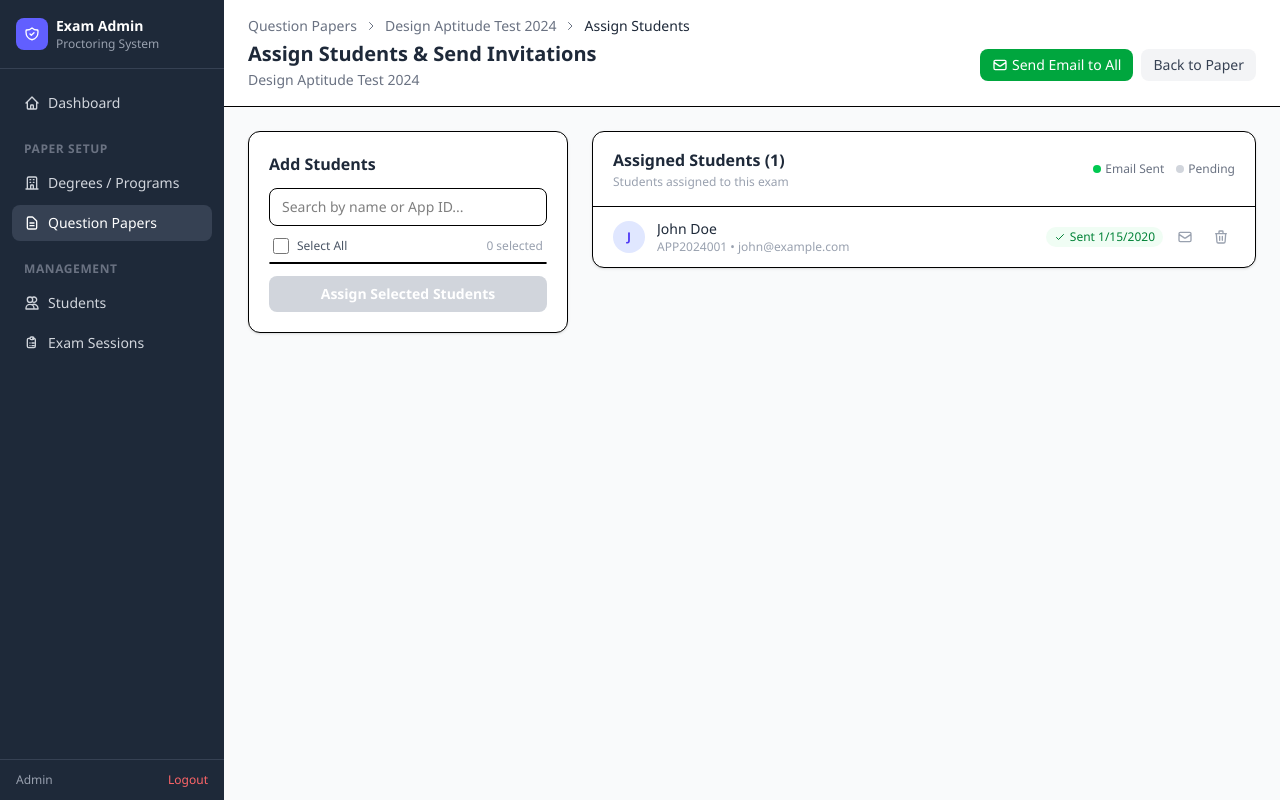
After one commit to atlasskilltech/entrance, a Node server app: page /admin/exams/1/assignments in a window 1280 px wide. The commit adds this page. Run offline with Node 20, Linux system fonts and the light colour scheme; the visitor is signed in with stand-in values (Sample User, id 1); data comes from the database, SQL or seed files in the repository; tables that the repository leaves empty hold one stand-in row (values such as "Sample post"); style sheets or scripts are compiled from the project's sources.

Commit message:
feat: exam assignment to students with auto-login email invitations
New features:
- Assign specific students to exams via admin UI
- Send email invitations with one-click auto-login links
- Token-based auto-login: student clicks link -> auto-logged in -> exam starts
- Dashboard shows only assigned exams (fallback to all if no assignments)

New files:
- db/migrate-v4.sql: ent_exam_assignments + ent_login_tokens tables
- config/email.js: Nodemailer service with HTML email template
- views/admin/exam-assignments.ejs: Assignment management UI

Changes:
- routes/auth.js: GET /auth/token/:token for auto-login
- routes/admin.js: Assignment CRUD + email sending endpoints
- routes/exam.js: Dashboard filters by student assignment
- views/admin/exam-detail.ejs: "Assign Students" button added

SMTP config via env vars: SMTP_HOST, SMTP_PORT, SMTP_USER, SMTP_PASS, APP_URL

https://claude.ai/code/session_013wod3aAtYAmh4KizLnTGRA

```diff
--- a/package.json
+++ b/package.json
@@ -26,6 +26,7 @@
     "express-session": "^1.19.0",
     "multer": "^2.0.2",
     "mysql2": "^3.17.4",
+    "nodemailer": "^8.0.1",
     "uuid": "^13.0.0"
   },
   "devDependencies": {
--- a/routes/admin.js
+++ b/routes/admin.js
@@ -3,7 +3,9 @@ const router = express.Router();
 const bcrypt = require('bcryptjs');
 const multer = require('multer');
 const path = require('path');
+const { v4: uuidv4 } = require('uuid');
 const db = require('../config/database');
+const { sendExamInvitation } = require('../config/email');
 const { isAdminAuthenticated } = require('../middleware/auth');
 
 // Multer setup for question image uploads
@@ -620,6 +622,156 @@ router.post('/admin/students/:id/delete', isAdminAuthenticated, async (req, res)
   }
 });
 
+// ==================== EXAM ASSIGNMENTS ====================
+
+// View assignment page for an exam
+router.get('/admin/exams/:examId/assignments', isAdminAuthenticated, async (req, res) => {
+  try {
+    const [exams] = await db.query('SELECT * FROM ent_exams WHERE id = ?', [req.params.examId]);
+    if (exams.length === 0) return res.redirect('/admin/exams');
+
+    // Get all students
+    const [students] = await db.query('SELECT id, application_id, name, email, mobile FROM ent_students ORDER BY name');
+
+    // Get current assignments for this exam
+    const [assignments] = await db.query(
+      `SELECT a.*, s.application_id, s.name, s.email, s.mobile
+       FROM ent_exam_assignments a
+       JOIN ent_students s ON a.student_id = s.id
+       WHERE a.exam_id = ?
+       ORDER BY a.assigned_at DESC`,
+      [req.params.examId]
+    );
+
+    const [degrees] = await db.query('SELECT * FROM ent_degrees WHERE is_active = 1 ORDER BY name');
+
+    res.render('admin/exam-assignments', {
+      adminName: req.session.adminName,
+      activePage: 'exams',
+      exam: exams[0],
+      students,
+      assignments,
+      degrees
+    });
+  } catch (err) {
+    console.error(err);
+    res.redirect('/admin/exams');
+  }
+});
+
+// Assign students to exam
+router.post('/admin/exams/:examId/assign', isAdminAuthenticated, async (req, res) => {
+  try {
+    const { student_ids } = req.body;
+    if (!student_ids || student_ids.length === 0) {
+      return res.json({ success: false, error: 'No students selected' });
+    }
+
+    let assignedCount = 0;
+    for (const studentId of student_ids) {
+      try {
+        await db.query(
+          'INSERT IGNORE INTO ent_exam_assignments (student_id, exam_id, assigned_by) VALUES (?, ?, ?)',
+          [studentId, req.params.examId, req.session.adminId]
+        );
+        assignedCount++;
+      } catch (e) {
+        // Skip duplicates
+      }
+    }
+
+    res.json({ success: true, assignedCount });
+  } catch (err) {
+    console.error(err);
+    res.json({ success: false, error: 'Failed to assign students' });
+  }
+});
+
+// Remove assignment
+router.post('/admin/assignments/:id/remove', isAdminAuthenticated, async (req, res) => {
+  try {
+    await db.query('DELETE FROM ent_exam_assignments WHERE id = ?', [req.params.id]);
+    res.json({ success: true });
+  } catch (err) {
+    console.error(err);
+    res.json({ success: false, error: 'Failed to remove assignment' });
+  }
+});
+
+// Send exam emails to assigned students (all or specific)
+router.post('/admin/exams/:examId/send-emails', isAdminAuthenticated, async (req, res) => {
+  try {
+    const { student_ids } = req.body; // optional: specific student IDs, or empty for all
+
+    const [exams] = await db.query('SELECT * FROM ent_exams WHERE id = ?', [req.params.examId]);
+    if (exams.length === 0) return res.json({ success: false, error: 'Exam not found' });
+    const exam = exams[0];
+
+    // Get students to email
+    let query, params;
+    if (student_ids && student_ids.length > 0) {
+      query = `SELECT a.id as assignment_id, s.* FROM ent_exam_assignments a
+               JOIN ent_students s ON a.student_id = s.id
+               WHERE a.exam_id = ? AND s.id IN (?) AND s.email IS NOT NULL AND s.email != ''`;
+      params = [req.params.examId, student_ids];
+    } else {
+      query = `SELECT a.id as assignment_id, s.* FROM ent_exam_assignments a
+               JOIN ent_students s ON a.student_id = s.id
+               WHERE a.exam_id = ? AND s.email IS NOT NULL AND s.email != ''`;
+      params = [req.params.examId];
+    }
+
+    const [students] = await db.query(query, params);
+
+    if (students.length === 0) {
+      return res.json({ success: false, error: 'No students with email addresses found' });
+    }
+
+    let sentCount = 0;
+    let failedCount = 0;
+    const errors = [];
+
+    for (const student of students) {
+      try {
+        // Generate unique token (expires in 72 hours)
+        const token = uuidv4();
+        const expiresAt = new Date(Date.now() + 72 * 60 * 60 * 1000);
+
+        await db.query(
+          'INSERT INTO ent_login_tokens (student_id, token, exam_id, expires_at) VALUES (?, ?, ?, ?)',
+          [student.id, token, req.params.examId, expiresAt]
+        );
+
+        // Send email
+        await sendExamInvitation(student, exam, token);
+
+        // Mark email as sent
+        await db.query(
+          'UPDATE ent_exam_assignments SET email_sent = 1, email_sent_at = NOW() WHERE id = ?',
+          [student.assignment_id]
+        );
+
+        sentCount++;
+      } catch (emailErr) {
+        console.error(`Failed to send email to ${student.email}:`, emailErr.message);
+        failedCount++;
+        errors.push(`${student.name} (${student.email}): ${emailErr.message}`);
+      }
+    }
+
+    res.json({
+      success: true,
+      sentCount,
+      failedCount,
+      totalStudents: students.length,
+      errors: errors.length > 0 ? errors : undefined
+    });
+  } catch (err) {
+    console.error(err);
+    res.json({ success: false, error: 'Failed to send emails' });
+  }
+});
+
 // ==================== HELPER ====================
 
 async function recalcExamTotals(examId) {
--- /dev/null
+++ b/views/admin/exam-assignments.ejs
@@ -0,0 +1,282 @@
+<%- include('../partials/head', { title: 'Assign Students - ' + exam.title }) %>
+
+<div class="min-h-screen bg-gray-50 flex">
+  <%- include('../partials/admin-sidebar') %>
+
+  <div class="ml-56 flex-1">
+    <!-- Header -->
+    <div class="bg-white border-b px-6 py-4">
+      <div class="flex items-center space-x-2 text-sm text-gray-500 mb-1">
+        <a href="/admin/exams" class="hover:text-indigo-600 transition">Question Papers</a>
+        <svg class="w-3 h-3" fill="none" stroke="currentColor" viewBox="0 0 24 24"><path stroke-linecap="round" stroke-linejoin="round" stroke-width="2" d="M9 5l7 7-7 7"/></svg>
+        <a href="/admin/exams/<%= exam.id %>" class="hover:text-indigo-600 transition"><%= exam.title %></a>
+        <svg class="w-3 h-3" fill="none" stroke="currentColor" viewBox="0 0 24 24"><path stroke-linecap="round" stroke-linejoin="round" stroke-width="2" d="M9 5l7 7-7 7"/></svg>
+        <span class="text-gray-800">Assign Students</span>
+      </div>
+      <div class="flex items-center justify-between">
+        <div>
+          <h1 class="text-xl font-bold text-gray-800">Assign Students & Send Invitations</h1>
+          <p class="text-sm text-gray-500 mt-0.5"><%= exam.title %> <% if (exam.exam_code) { %><span class="font-mono text-xs bg-gray-100 px-1.5 py-0.5 rounded ml-1"><%= exam.exam_code %></span><% } %></p>
+        </div>
+        <div class="flex space-x-2">
+          <button onclick="sendAllEmails()" class="px-3 py-1.5 bg-green-600 text-white rounded-lg text-sm font-medium hover:bg-green-700 transition cursor-pointer flex items-center space-x-1" id="sendAllBtn">
+            <svg class="w-4 h-4" fill="none" stroke="currentColor" viewBox="0 0 24 24"><path stroke-linecap="round" stroke-linejoin="round" stroke-width="2" d="M3 8l7.89 5.26a2 2 0 002.22 0L21 8M5 19h14a2 2 0 002-2V7a2 2 0 00-2-2H5a2 2 0 00-2 2v10a2 2 0 002 2z"/></svg>
+            <span>Send Email to All</span>
+          </button>
+          <a href="/admin/exams/<%= exam.id %>" class="px-3 py-1.5 bg-gray-100 text-gray-700 rounded-lg text-sm font-medium hover:bg-gray-200 transition">
+            Back to Paper
+          </a>
+        </div>
+      </div>
+    </div>
+
+    <div class="p-6">
+      <div class="grid grid-cols-3 gap-6">
+
+        <!-- Left: Add Students -->
+        <div class="col-span-1">
+          <div class="bg-white rounded-xl shadow-sm border p-5">
+            <h3 class="font-bold text-gray-800 mb-3">Add Students</h3>
+
+            <!-- Search -->
+            <input type="text" id="studentSearch" placeholder="Search by name or App ID..."
+                   class="w-full px-3 py-2 border rounded-lg text-sm mb-3 focus:ring-2 focus:ring-indigo-500 focus:border-indigo-500"
+                   oninput="filterStudents()">
+
+            <!-- Select All -->
+            <div class="flex items-center justify-between mb-2 px-1">
+              <label class="flex items-center space-x-2 cursor-pointer">
+                <input type="checkbox" id="selectAll" onchange="toggleSelectAll()" class="w-4 h-4 text-indigo-600 rounded cursor-pointer">
+                <span class="text-xs font-medium text-gray-600">Select All</span>
+              </label>
+              <span class="text-xs text-gray-400" id="selectedCount">0 selected</span>
+            </div>
+
+            <!-- Student List -->
+            <div class="max-h-[420px] overflow-y-auto border rounded-lg divide-y" id="studentList">
+              <% const assignedIds = assignments.map(a => a.student_id); %>
+              <% students.forEach(s => { %>
+                <% if (!assignedIds.includes(s.id)) { %>
+                  <label class="flex items-center px-3 py-2 hover:bg-gray-50 cursor-pointer student-item"
+                         data-name="<%= s.name.toLowerCase() %>" data-appid="<%= s.application_id.toLowerCase() %>">
+                    <input type="checkbox" class="student-checkbox w-4 h-4 text-indigo-600 rounded cursor-pointer mr-3" value="<%= s.id %>" onchange="updateSelectedCount()">
+                    <div class="flex-1 min-w-0">
+                      <p class="text-sm font-medium text-gray-800 truncate"><%= s.name %></p>
+                      <p class="text-xs text-gray-400"><%= s.application_id %> <% if (s.email) { %>&bull; <%= s.email %><% } else { %><span class="text-red-400">No email</span><% } %></p>
+                    </div>
+                  </label>
+                <% } %>
+              <% }) %>
+            </div>
+
+            <button onclick="assignSelected()" id="assignBtn"
+                    class="w-full mt-3 py-2 bg-indigo-600 text-white rounded-lg text-sm font-semibold hover:bg-indigo-700 transition cursor-pointer disabled:bg-gray-300 disabled:cursor-not-allowed" disabled>
+              Assign Selected Students
+            </button>
+          </div>
+        </div>
+
+        <!-- Right: Assigned Students -->
+        <div class="col-span-2">
+          <div class="bg-white rounded-xl shadow-sm border">
+            <div class="px-5 py-4 border-b flex items-center justify-between">
+              <div>
+                <h3 class="font-bold text-gray-800">Assigned Students (<%= assignments.length %>)</h3>
+                <p class="text-xs text-gray-400 mt-0.5">Students assigned to this exam</p>
+              </div>
+              <div class="flex items-center space-x-3 text-xs">
+                <span class="flex items-center space-x-1">
+                  <span class="w-2 h-2 rounded-full bg-green-500"></span>
+                  <span class="text-gray-500">Email Sent</span>
+                </span>
+                <span class="flex items-center space-x-1">
+                  <span class="w-2 h-2 rounded-full bg-gray-300"></span>
+                  <span class="text-gray-500">Pending</span>
+                </span>
+              </div>
+            </div>
+
+            <% if (assignments.length === 0) { %>
+              <div class="p-8 text-center">
+                <svg class="w-12 h-12 text-gray-300 mx-auto mb-3" fill="none" stroke="currentColor" viewBox="0 0 24 24"><path stroke-linecap="round" stroke-linejoin="round" stroke-width="2" d="M17 20h5v-2a3 3 0 00-5.356-1.857M17 20H7m10 0v-2c0-.656-.126-1.283-.356-1.857M7 20H2v-2a3 3 0 015.356-1.857M7 20v-2c0-.656.126-1.283.356-1.857m0 0a5.002 5.002 0 019.288 0M15 7a3 3 0 11-6 0 3 3 0 016 0z"/></svg>
+                <p class="text-gray-400 text-sm mb-1">No students assigned yet</p>
+                <p class="text-gray-400 text-xs">Select students from the left panel and click assign</p>
+              </div>
+            <% } %>
+
+            <div class="divide-y">
+              <% assignments.forEach(a => { %>
+                <div class="px-5 py-3 hover:bg-gray-50 transition flex items-center justify-between">
+                  <div class="flex items-center space-x-3 flex-1 min-w-0">
+                    <div class="w-8 h-8 rounded-full bg-indigo-100 flex items-center justify-center text-xs font-bold text-indigo-600">
+                      <%= a.name.charAt(0).toUpperCase() %>
+                    </div>
+                    <div class="min-w-0">
+                      <p class="text-sm font-medium text-gray-800 truncate"><%= a.name %></p>
+                      <p class="text-xs text-gray-400"><%= a.application_id %> <% if (a.email) { %>&bull; <%= a.email %><% } %></p>
+                    </div>
+                  </div>
+                  <div class="flex items-center space-x-2">
+                    <% if (a.email_sent) { %>
+                      <span class="inline-flex items-center px-2 py-0.5 rounded-full text-xs font-medium bg-green-50 text-green-700">
+                        <svg class="w-3 h-3 mr-1" fill="none" stroke="currentColor" viewBox="0 0 24 24"><path stroke-linecap="round" stroke-linejoin="round" stroke-width="2" d="M5 13l4 4L19 7"/></svg>
+                        Sent <%= a.email_sent_at ? new Date(a.email_sent_at).toLocaleDateString() : '' %>
+                      </span>
+                    <% } else { %>
+                      <span class="inline-flex px-2 py-0.5 rounded-full text-xs font-medium bg-gray-100 text-gray-500">Not sent</span>
+                    <% } %>
+                    <% if (a.email) { %>
+                      <button onclick="sendSingleEmail(<%= a.student_id %>, '<%= a.name.replace(/'/g, "\\'") %>')" class="p-1.5 text-gray-400 hover:text-green-600 hover:bg-green-50 rounded-lg transition cursor-pointer" title="Send/Resend Email">
+                        <svg class="w-4 h-4" fill="none" stroke="currentColor" viewBox="0 0 24 24"><path stroke-linecap="round" stroke-linejoin="round" stroke-width="2" d="M3 8l7.89 5.26a2 2 0 002.22 0L21 8M5 19h14a2 2 0 002-2V7a2 2 0 00-2-2H5a2 2 0 00-2 2v10a2 2 0 002 2z"/></svg>
+                      </button>
+                    <% } %>
+                    <button onclick="removeAssignment(<%= a.id %>, '<%= a.name.replace(/'/g, "\\'") %>')" class="p-1.5 text-gray-400 hover:text-red-600 hover:bg-red-50 rounded-lg transition cursor-pointer" title="Remove">
+                      <svg class="w-4 h-4" fill="none" stroke="currentColor" viewBox="0 0 24 24"><path stroke-linecap="round" stroke-linejoin="round" stroke-width="2" d="M19 7l-.867 12.142A2 2 0 0116.138 21H7.862a2 2 0 01-1.995-1.858L5 7m5 4v6m4-6v6m1-10V4a1 1 0 00-1-1h-4a1 1 0 00-1 1v3M4 7h16"/></svg>
+                    </button>
+                  </div>
+                </div>
+              <% }) %>
+            </div>
+          </div>
+        </div>
+
+      </div>
+    </div>
+  </div>
+</div>
+
+<!-- Email Status Modal -->
+<div id="emailModal" class="hidden fixed inset-0 bg-black/50 z-50 flex items-center justify-center">
+  <div class="bg-white rounded-xl shadow-2xl max-w-md w-full mx-4 p-6 text-center">
+    <div id="emailSpinner" class="mb-4">
+      <svg class="animate-spin h-10 w-10 text-indigo-600 mx-auto" fill="none" viewBox="0 0 24 24">
+        <circle class="opacity-25" cx="12" cy="12" r="10" stroke="currentColor" stroke-width="4"></circle>
+        <path class="opacity-75" fill="currentColor" d="M4 12a8 8 0 018-8V0C5.373 0 0 5.373 0 12h4zm2 5.291A7.962 7.962 0 014 12H0c0 3.042 1.135 5.824 3 7.938l3-2.647z"></path>
+      </svg>
+    </div>
+    <h3 class="text-lg font-bold text-gray-800 mb-1" id="emailModalTitle">Sending Emails...</h3>
+    <p class="text-sm text-gray-500" id="emailModalMessage">Please wait while invitations are being sent.</p>
+    <button id="emailModalClose" onclick="closeEmailModal()" class="hidden mt-4 px-6 py-2 bg-indigo-600 text-white rounded-lg font-medium hover:bg-indigo-700 transition cursor-pointer">OK</button>
+  </div>
+</div>
+
+<script>
+const examId = <%= exam.id %>;
+
+function filterStudents() {
+  const q = document.getElementById('studentSearch').value.toLowerCase();
+  document.querySelectorAll('.student-item').forEach(el => {
+    const name = el.dataset.name;
+    const appid = el.dataset.appid;
+    el.style.display = (name.includes(q) || appid.includes(q)) ? '' : 'none';
+  });
+}
+
+function toggleSelectAll() {
+  const checked = document.getElementById('selectAll').checked;
+  document.querySelectorAll('.student-checkbox').forEach(cb => {
+    if (cb.closest('.student-item').style.display !== 'none') cb.checked = checked;
+  });
+  updateSelectedCount();
+}
+
+function updateSelectedCount() {
+  const count = document.querySelectorAll('.student-checkbox:checked').length;
+  document.getElementById('selectedCount').textContent = count + ' selected';
+  document.getElementById('assignBtn').disabled = count === 0;
+}
+
+async function assignSelected() {
+  const ids = [...document.querySelectorAll('.student-checkbox:checked')].map(cb => parseInt(cb.value));
+  if (ids.length === 0) return;
+
+  const btn = document.getElementById('assignBtn');
+  btn.disabled = true;
+  btn.textContent = 'Assigning...';
+
+  const res = await fetch(`/admin/exams/${examId}/assign`, {
+    method: 'POST',
+    headers: { 'Content-Type': 'application/json' },
+    body: JSON.stringify({ student_ids: ids })
+  });
+  const data = await res.json();
+  if (data.success) {
+    window.location.reload();
+  } else {
+    alert(data.error || 'Failed to assign');
+    btn.disabled = false;
+    btn.textContent = 'Assign Selected Students';
+  }
+}
+
+async function removeAssignment(id, name) {
+  if (!confirm(`Remove ${name} from this exam?`)) return;
+  const res = await fetch(`/admin/assignments/${id}/remove`, { method: 'POST' });
+  const data = await res.json();
+  if (data.success) window.location.reload();
+  else alert(data.error || 'Failed');
+}
+
+function showEmailModal(title, message, done) {
+  document.getElementById('emailModalTitle').textContent = title;
+  document.getElementById('emailModalMessage').textContent = message;
+  document.getElementById('emailSpinner').style.display = done ? 'none' : '';
+  document.getElementById('emailModalClose').classList.toggle('hidden', !done);
+  document.getElementById('emailModal').classList.remove('hidden');
+}
+
+function closeEmailModal() {
+  document.getElementById('emailModal').classList.add('hidden');
+  window.location.reload();
+}
+
+async function sendAllEmails() {
+  if (!confirm('Send exam invitation emails to ALL assigned students?')) return;
+
+  showEmailModal('Sending Emails...', 'Please wait while invitations are being sent.', false);
+
+  try {
+    const res = await fetch(`/admin/exams/${examId}/send-emails`, {
+      method: 'POST',
+      headers: { 'Content-Type': 'application/json' },
+      body: JSON.stringify({})
+    });
+    const data = await res.json();
+
+    if (data.success) {
+      let msg = `${data.sentCount} email(s) sent successfully.`;
+      if (data.failedCount > 0) msg += ` ${data.failedCount} failed.`;
+      showEmailModal('Emails Sent', msg, true);
+    } else {
+      showEmailModal('Error', data.error || 'Failed to send emails.', true);
+    }
+  } catch (err) {
+    showEmailModal('Error', 'Network error. Please try again.', true);
+  }
+}
+
+async function sendSingleEmail(studentId, name) {
+  if (!confirm(`Send exam invitation email to ${name}?`)) return;
+
+  showEmailModal('Sending Email...', `Sending invitation to ${name}...`, false);
+
+  try {
+    const res = await fetch(`/admin/exams/${examId}/send-emails`, {
+      method: 'POST',
+      headers: { 'Content-Type': 'application/json' },
+      body: JSON.stringify({ student_ids: [studentId] })
+    });
+    const data = await res.json();
+
+    if (data.success && data.sentCount > 0) {
+      showEmailModal('Email Sent', `Invitation sent to ${name} successfully.`, true);
+    } else {
+      showEmailModal('Error', data.error || `Failed to send email to ${name}.`, true);
+    }
+  } catch (err) {
+    showEmailModal('Error', 'Network error. Please try again.', true);
+  }
+}
+</script>
+
+<%- include('../partials/footer') %>
--- a/views/admin/exam-detail.ejs
+++ b/views/admin/exam-detail.ejs
@@ -23,6 +23,10 @@
           </div>
         </div>
         <div class="flex space-x-2">
+          <a href="/admin/exams/<%= exam.id %>/assignments" class="px-3 py-1.5 bg-green-600 text-white rounded-lg text-sm font-medium hover:bg-green-700 transition flex items-center space-x-1">
+            <svg class="w-4 h-4" fill="none" stroke="currentColor" viewBox="0 0 24 24"><path stroke-linecap="round" stroke-linejoin="round" stroke-width="2" d="M17 20h5v-2a3 3 0 00-5.356-1.857M17 20H7m10 0v-2c0-.656-.126-1.283-.356-1.857M7 20H2v-2a3 3 0 015.356-1.857M7 20v-2c0-.656.126-1.283.356-1.857m0 0a5.002 5.002 0 019.288 0M15 7a3 3 0 11-6 0 3 3 0 016 0z"/></svg>
+            <span>Assign Students</span>
+          </a>
           <button onclick="openEditExamModal()" class="px-3 py-1.5 bg-gray-100 text-gray-700 rounded-lg text-sm font-medium hover:bg-gray-200 transition cursor-pointer">
             Edit Paper Settings
           </button>
```
Also changed, not shown: config/email.js (added, +104 -0 lines), db/migrate-v4.sql (added, +33 -0 lines), routes/auth.js (+37 -0 lines), routes/exam.js (+30 -1 lines), 1 other file.
